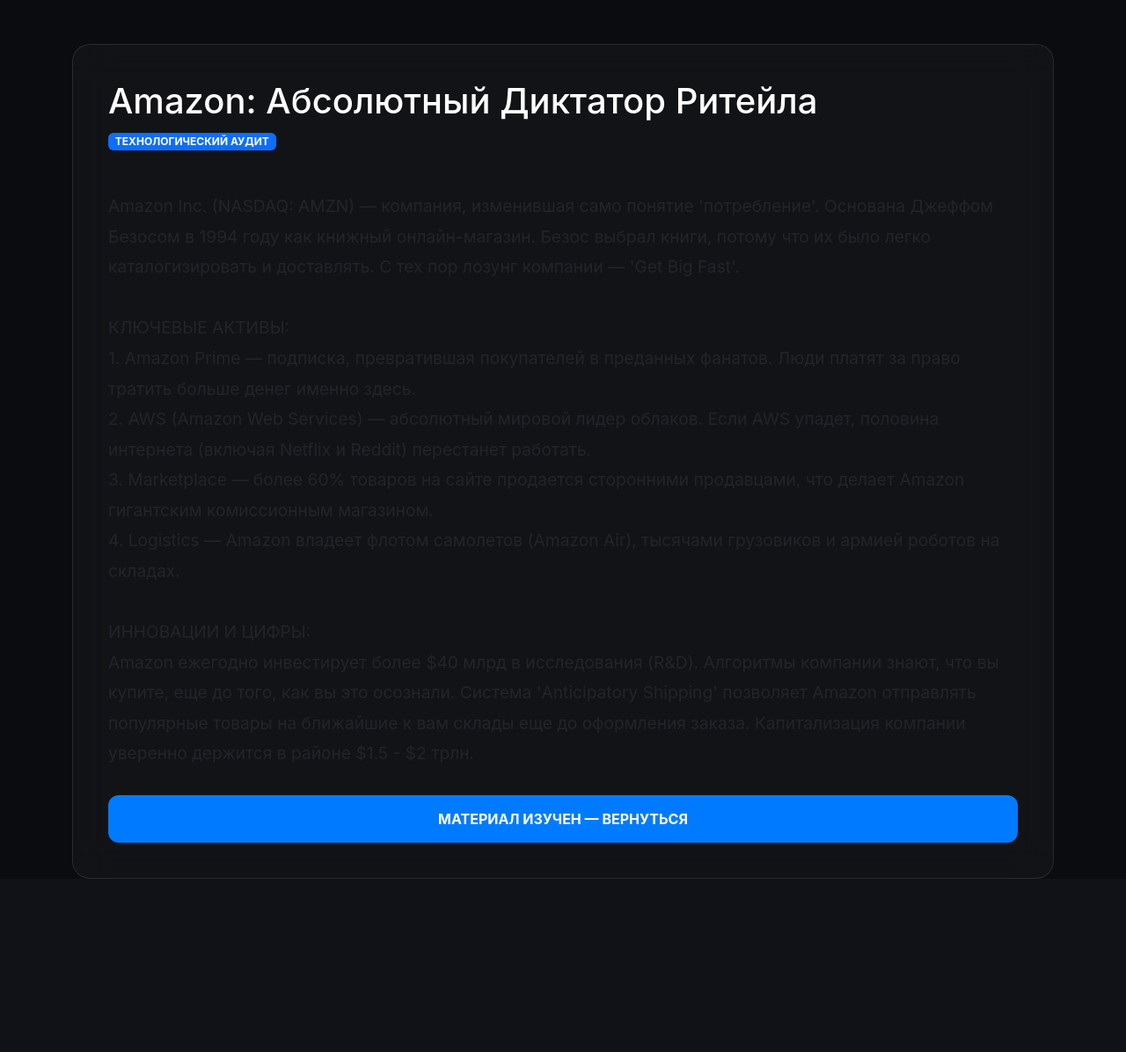
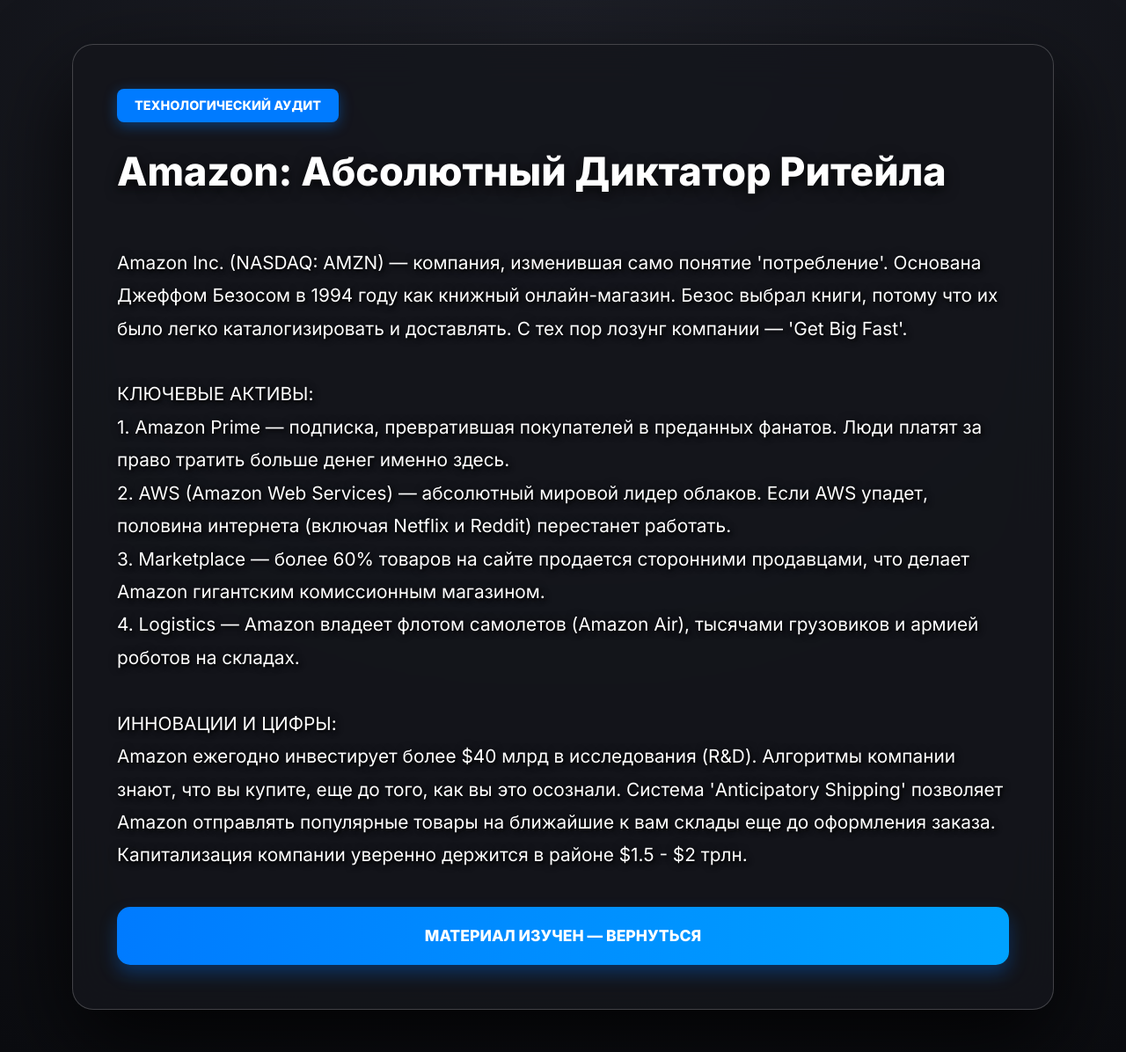
Before and after one commit to vi098275-debug/literate-octo-broccoli, a Flask app: page /amazon in a window 1280 px wide. Shown: the whole page at 88% size. Before the commit the page ends 999 px from the top, so only its background shows below. Run offline with Flask 3, Linux system fonts and the light colour scheme.

Commit message:
Update project.html

```diff
--- a/templates/project.html
+++ b/templates/project.html
@@ -3,34 +3,114 @@
 <head>
     <meta charset="UTF-8">
     <title>{{ title }}</title>
+    <link href="https://fonts.googleapis.com/css2?family=Inter:wght@400;600;800&display=swap" rel="stylesheet">
     <link href="https://cdn.jsdelivr.net/npm/bootstrap@5.3.0/dist/css/bootstrap.min.css" rel="stylesheet">
     <style>
-        body { background: #0b0c10; color: white; padding-top: 50px; font-family: 'Inter', sans-serif; }
+        body {
+            background: radial-gradient(circle at top, #1c1e26 0%, #0b0c10 100%);
+            color: #ffffff;
+            font-family: 'Inter', sans-serif;
+            padding-top: 50px;
+            min-height: 100vh;
+        }
+
         .content-box {
-            background: rgba(255, 255, 255, 0.03); backdrop-filter: blur(20px);
-            border-radius: 20px; padding: 40px; border: 1px solid rgba(255,255,255,0.1);
-            animation: slideUp 0.8s ease;
+            /* Стекло теперь чуть плотнее, чтобы текст не тонул */
+            background: rgba(20, 22, 28, 0.85);
+            backdrop-filter: blur(25px);
+            -webkit-backdrop-filter: blur(25px);
+            border: 1px solid rgba(255, 255, 255, 0.2);
+            border-radius: 24px;
+            padding: 50px;
+            box-shadow: 0 40px 100px rgba(0,0,0,0.8);
+
+            /* Плавное появление снизу */
+            opacity: 0;
+            transform: translateY(30px);
+            animation: glassEmerge 0.8s cubic-bezier(0.16, 1, 0.3, 1) forwards;
         }
-        @keyframes slideUp { from { opacity: 0; transform: translateY(40px); } to { opacity: 1; transform: translateY(0); } }
-        .text-body { font-size: 1.2rem; line-height: 1.8; white-space: pre-line; margin: 30px 0; }
-        .btn-done { background: #007bff; color: white; border: none; padding: 15px 30px; border-radius: 12px; font-weight: bold; width: 100%; }
+
+        @keyframes glassEmerge {
+            to { opacity: 1; transform: translateY(0); }
+        }
+
+        h1 {
+            font-weight: 800;
+            color: #ffffff !important;
+            font-size: 2.8rem;
+            text-shadow: 0 4px 15px rgba(0,0,0,0.8);
+            margin-bottom: 20px;
+        }
+
+        .badge-custom {
+            display: inline-block;
+            font-size: 0.9rem;
+            background: #007bff !important;
+            color: white !important;
+            padding: 8px 20px;
+            margin-bottom: 30px;
+            font-weight: bold;
+            border-radius: 8px;
+            text-transform: uppercase;
+            box-shadow: 0 4px 15px rgba(0, 123, 255, 0.4);
+        }
+
+        .text-body {
+            font-size: 1.3rem;
+            line-height: 1.8;
+            /* КИПЕННО БЕЛЫЙ ЦВЕТ */
+            color: #ffffff !important;
+            white-space: pre-line;
+            text-align: left;
+            /* ДВОЙНАЯ ТЕНЬ ДЛЯ МОЩНОЙ ЧИТАЕМОСТИ */
+            text-shadow: 2px 2px 4px rgba(0, 0, 0, 1), 0 0 10px rgba(0,0,0,0.5);
+            font-weight: 400;
+        }
+
+        .btn-done {
+            background: linear-gradient(90deg, #007bff, #00a2ff);
+            color: white !important;
+            border: none;
+            padding: 20px;
+            border-radius: 15px;
+            font-weight: 800;
+            font-size: 1.1rem;
+            width: 100%;
+            margin-top: 40px;
+            cursor: pointer;
+            transition: all 0.3s ease;
+            box-shadow: 0 10px 20px rgba(0, 123, 255, 0.3);
+        }
+
+        .btn-done:hover {
+            transform: translateY(-3px);
+            box-shadow: 0 15px 30px rgba(0, 123, 255, 0.5);
+            filter: brightness(1.1);
+        }
     </style>
 </head>
 <body>
-    <div class="container">
+    <div class="container mb-5">
         <div class="content-box">
+            <div class="badge-custom">{{ mode }}</div>
             <h1>{{ title }}</h1>
-            <div class="badge bg-primary mb-3">{{ mode }}</div>
-            <div class="text-body">{{ story }}</div>
-            <button class="btn-done" onclick="finish()">МАТЕРИАЛ ИЗУЧЕН — ВЕРНУТЬСЯ</button>
+
+            <div class="text-body">
+                {{ story }}
+            </div>
+
+            <button class="btn-done" onclick="markAsFinished()">МАТЕРИАЛ ИЗУЧЕН — ВЕРНУТЬСЯ</button>
         </div>
     </div>
 
     <script>
-        function finish() {
-            const title = "{{ title }}".toLowerCase();
-            if(title.includes("alibaba")) localStorage.setItem('ali_done', 'true');
-            if(title.includes("amazon")) localStorage.setItem('amz_done', 'true');
+        function markAsFinished() {
+            const currentTitle = "{{ title }}".toLowerCase();
+            if (currentTitle.includes("alibaba")) {
+                localStorage.setItem('ali_done', 'true');
+            } else if (currentTitle.includes("amazon")) {localStorage.setItem('amz_done', 'true');
+            }
+            // Уходим на главную
             window.location.href = "/";
         }
     </script>
```
